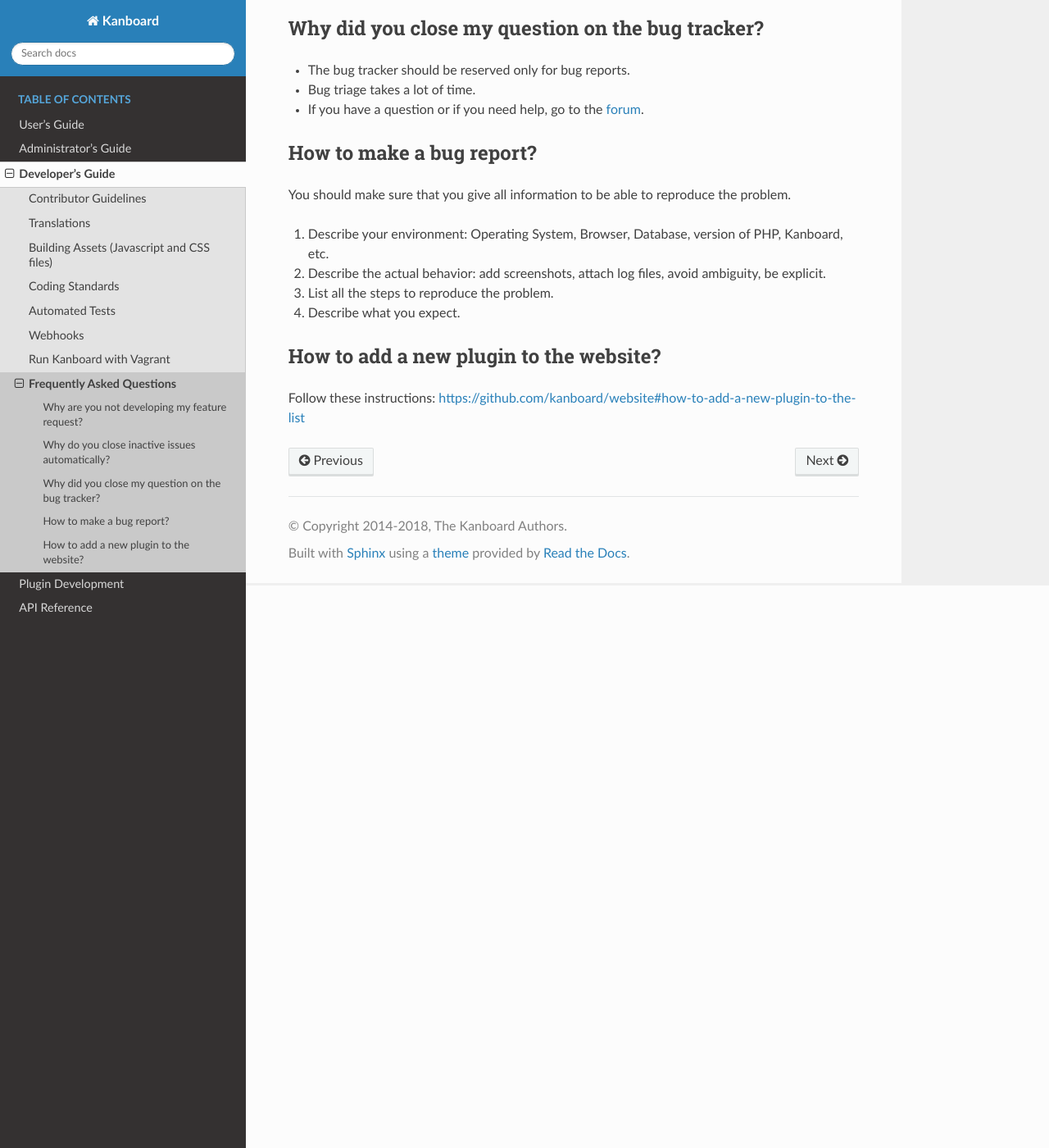
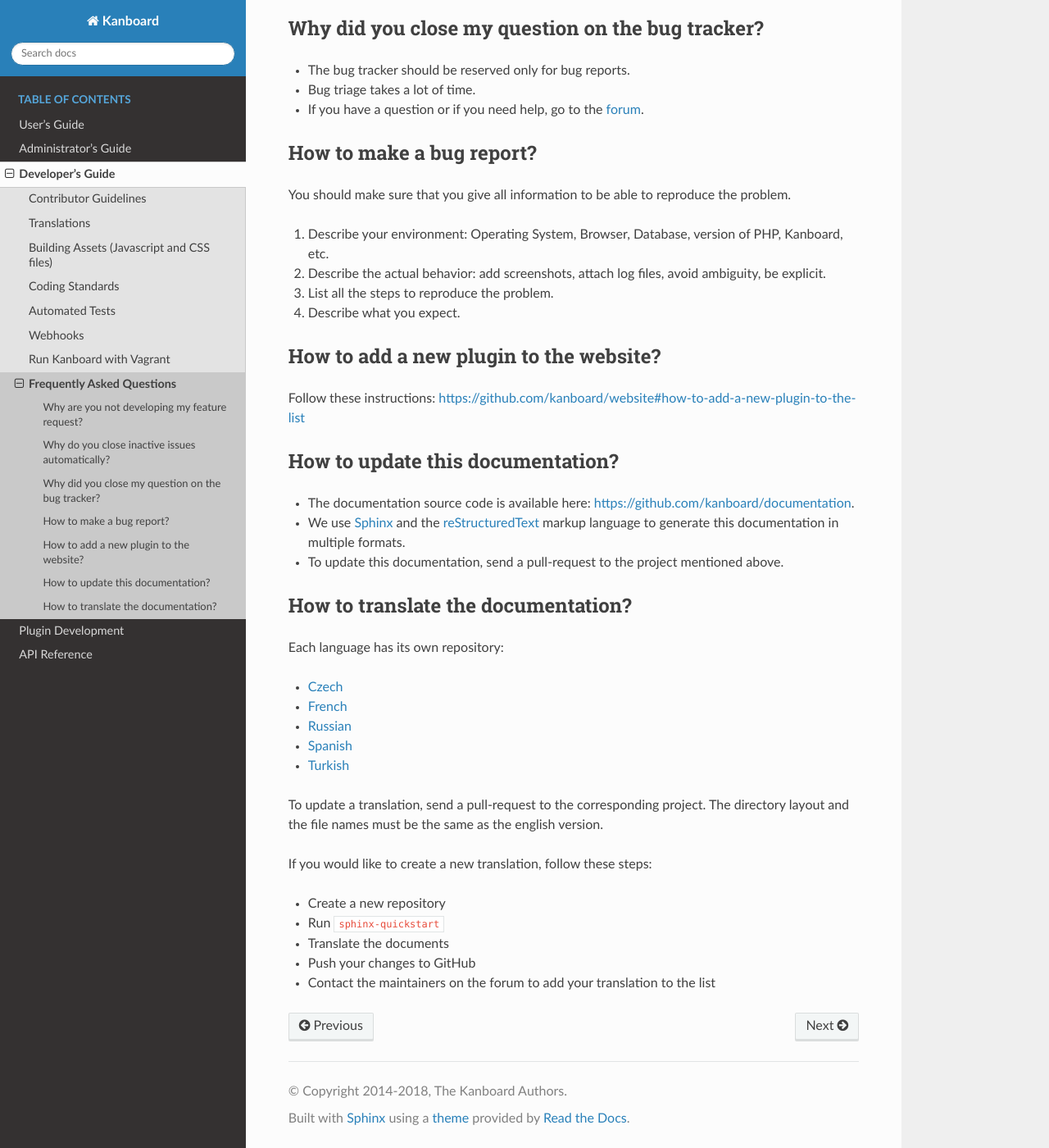
Before and after one commit to kanboard/documentation, a Sphinx documentation site: the page built from source/developer_guide/faq.rst, in a window 1280 px wide and 1400 px high, scrolled down 686 px. Shown: the whole window at 82% size. Built offline with Sphinx 7.4.7 and the Read the Docs theme 2.0.0, drawn with Linux system fonts in a browser that asks for light colours.

Commit message:
Update FAQ to explain how to update documentation

```diff
--- a/source/developer_guide/faq.rst
+++ b/source/developer_guide/faq.rst
@@ -44,3 +44,32 @@
 ---------------------------------------
 
 Follow these instructions: `<https://github.com/kanboard/website#how-to-add-a-new-plugin-to-the-list>`_
+
+How to update this documentation?
+---------------------------------
+
+- The documentation source code is available here: `<https://github.com/kanboard/documentation>`_.
+- We use `Sphinx <http://www.sphinx-doc.org/>`_ and the `reStructuredText <https://en.wikipedia.org/wiki/ReStructuredText>`_  markup language to generate this documentation in multiple formats.
+- To update this documentation, send a pull-request to the project mentioned above.
+
+How to translate the documentation?
+-----------------------------------
+
+Each language has its own repository:
+
+- `Czech <https://github.com/kanboard/documentation-cz>`_
+- `French <https://github.com/kanboard/documentation-fr>`_
+- `Russian <https://github.com/kanboard/documentation-ru>`_
+- `Spanish <https://github.com/kanboard/documentation-es>`_
+- `Turkish <https://github.com/kanboard/documentation-tr>`_
+
+To update a translation, send a pull-request to the corresponding project.
+The directory layout and the file names must be the same as the english version.
+
+If you would like to create a new translation, follow these steps:
+
+- Create a new repository
+- Run ``sphinx-quickstart``
+- Translate the documents
+- Push your changes to GitHub
+- Contact the maintainers on the forum to add your translation to the list
```
